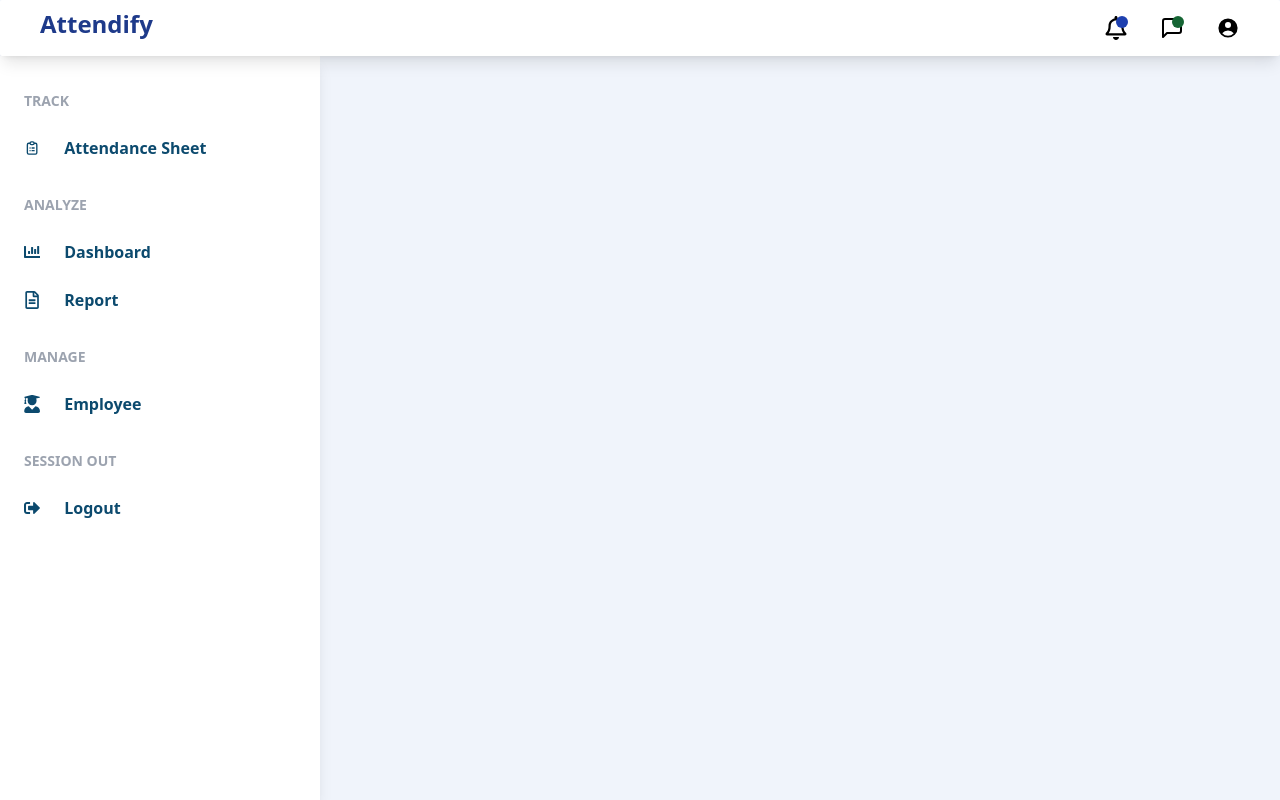
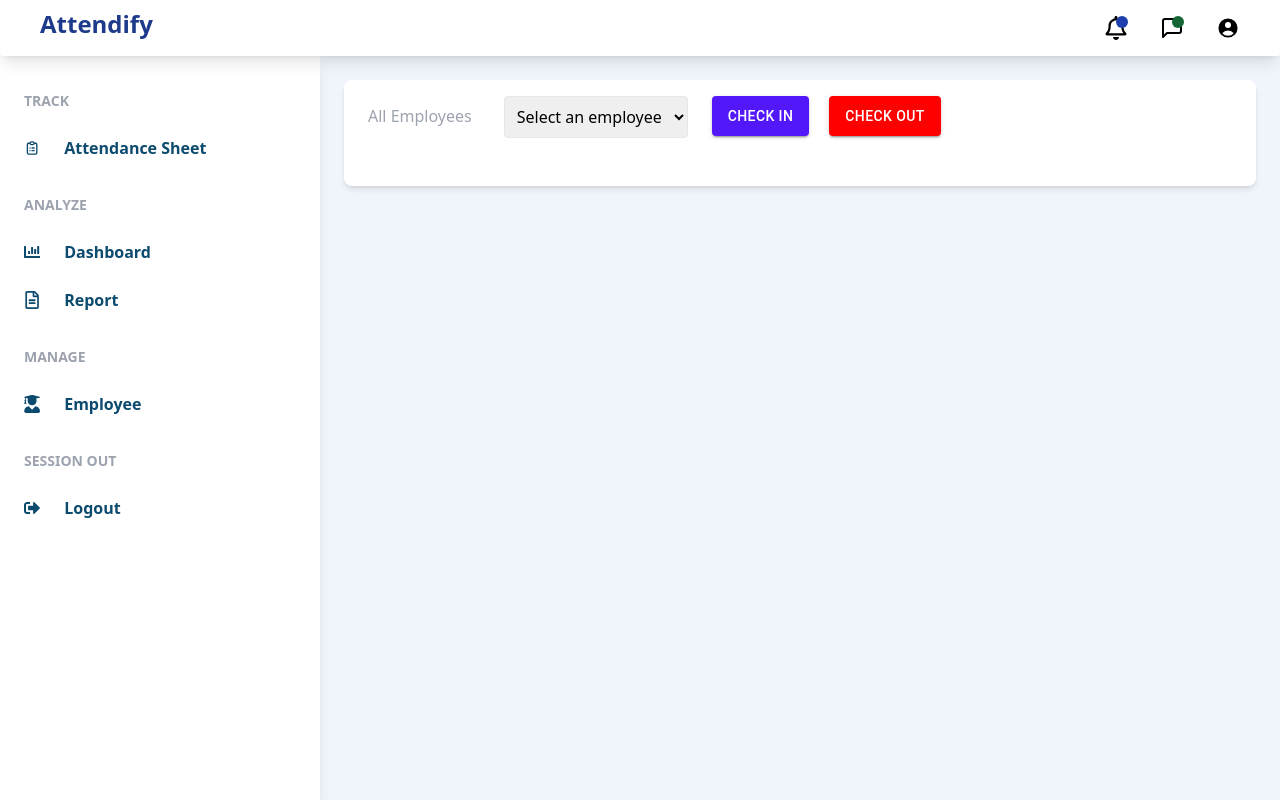
Before and after one commit to Muneeba2001/Attendify, a React (Vite) app in the folder FrontEnd/MarkIn/: page /AdminDashBoard/Track/AttendanceSheet in a window 1280 px wide. Built offline with nearby package versions, Linux system fonts and the light colour scheme.

Commit message:
Attendance sheet feature

```diff
--- a/FrontEnd/MarkIn/src/Pages/AdminDashBoard/AdminPage/AttendanceSheet.jsx
+++ /dev/null
@@ -1,12 +0,0 @@
-import React from "react";
-
-
-const AttendanceSheet = () => {
-  return (
-    <div>
-
-    </div>
-  );
-};
-
-export default AttendanceSheet;
--- a/FrontEnd/MarkIn/src/Pages/AdminDashBoard/Manage/Employee.jsx
+++ b/FrontEnd/MarkIn/src/Pages/AdminDashBoard/Manage/Employee.jsx
@@ -3,6 +3,7 @@ import axios from "axios";
 import EmployeeBreadCrumb from "../../../Component/BreadCrumbs/EmployeeBreadCrumb";
 import EditEmployee from "./EditEmployee";
 import { toast } from "react-toastify";
+import { Button } from "@mui/material";
 
 const Employee = () => {
   const [employees, setEmployees] = useState([]);
@@ -40,6 +41,7 @@ const Employee = () => {
     );
   };
 
+
   const handleDelete = async(id) => {
     const confirmation = window.confirm("Are you sure you want to delete this employee!");
     if(confirmation)
@@ -57,6 +59,7 @@ const Employee = () => {
       }
     }
   }
+
 
   return (
     <>
@@ -105,6 +108,8 @@ const Employee = () => {
                 </td>
               </tr>
             )}
+
+
           </tbody>
         </table>
         {showEditPopup && selectedEmployee && (
--- a/FrontEnd/MarkIn/src/Pages/AdminDashBoard/Routes/AdminRoutes.jsx
+++ b/FrontEnd/MarkIn/src/Pages/AdminDashBoard/Routes/AdminRoutes.jsx
@@ -7,9 +7,10 @@ import Employee from "../Manage/Employee";
 import Student from "../Manage/Student";
 import DashBoard from "../AdminPage/DashBoard";
 import Track from "../AdminPage/Track";
-import AttendanceSheet from "../AdminPage/AttendanceSheet";
+
 import Analyze from "../../AdminDashBoard/Analyze/Analyze";
 import Report from "../Analyze/Report";
+import AttendanceSheet from "../Track/AttendanceSheet";
 
 const AdminRoutes = () => {
   return (
@@ -76,7 +77,7 @@ const AdminRoutes = () => {
           </DefaultLayout>
         }
       >
-        <Route path="AttendanceSheet" element={<AttendanceSheet />} />
+        <Route path="AttendanceSheet" element={<AttendanceSheet/>} />
       </Route>
       <Route
         path="/AdminDashBoard/Analyze"
--- /dev/null
+++ b/FrontEnd/MarkIn/src/Pages/AdminDashBoard/Track/AttendanceSheet.jsx
@@ -0,0 +1,49 @@
+import { Button } from "@mui/material";
+import { Field, Formik, Form } from "formik";
+import React from "react";
+
+const AttendanceSheet = () => {
+  return (
+    <>
+      <div className="bg-white w-full p-4 rounded-lg shadow-md">
+       <div className="attendanceSheet w-full flex space-x-6">
+       <div className="heading p-2 flex justify-center" >
+          <h1 className=" text-gray-400">All Employees</h1>
+        </div>
+
+        <div className="selection mb-4">
+          <Formik
+            initialValues={{ employee: '' }} // Initial value for the employee field
+            onSubmit={(values) => {
+              console.log('Form Values:', values); // Handle form submission here
+            }}
+          >
+            {() => (
+              <Form>
+                <div className="FormSelection flex space-x-7">
+                <div className="mb-4">
+                  <Field as="select" name="employee" className="border p-2 rounded ">
+                    <option value="">Select an employee</option>
+                    {/* Replace these options with dynamic data */}
+                    <option value="1">Employee 1</option>
+                    <option value="2">Employee 2</option>
+                    <option value="3">Employee 3</option>
+                  </Field>
+                </div>
+                {/* <Button type="submit" variant="contained" sx={{backgroundColor:"blueviolet", color:"white", height:"40px",}}>Submit</Button> */}
+                </div>
+              </Form>
+            )}
+          </Formik>
+        </div>
+        <div className="CheckBtns flex space-x-5">
+          <Button variant="contained" sx={{backgroundColor:"#5218fa", color:"white",height:"40px" }}>Check In</Button>
+          <Button variant="contained" sx={{backgroundColor:"red", color:"white",height:"40px" }}>Check Out</Button>
+        </div>
+       </div>
+      </div>
+    </>
+  );
+};
+
+export default AttendanceSheet;
```
